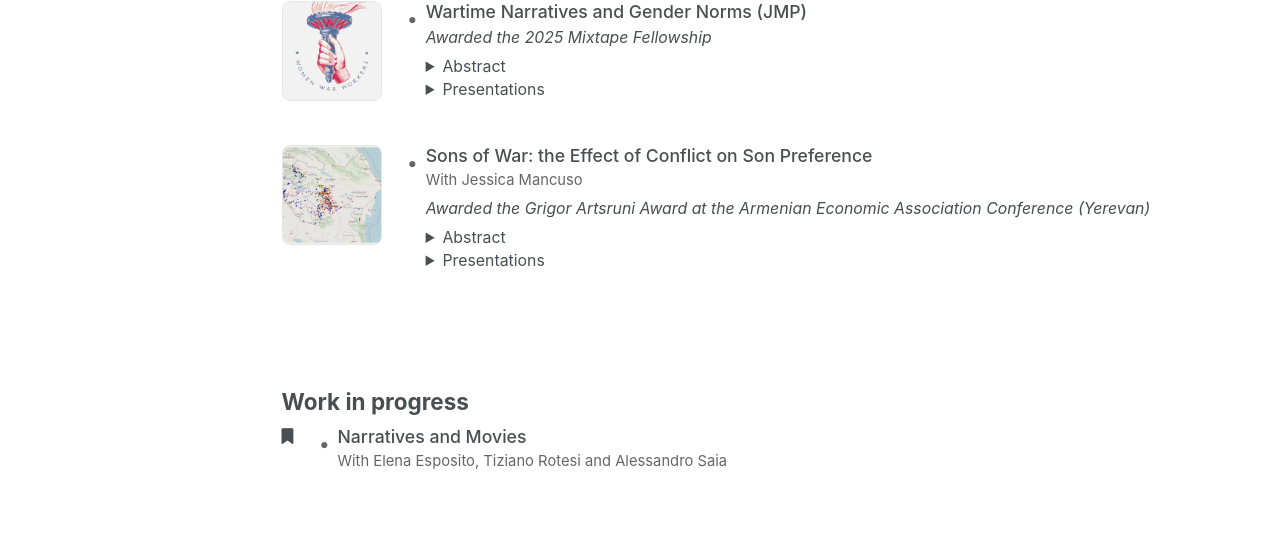
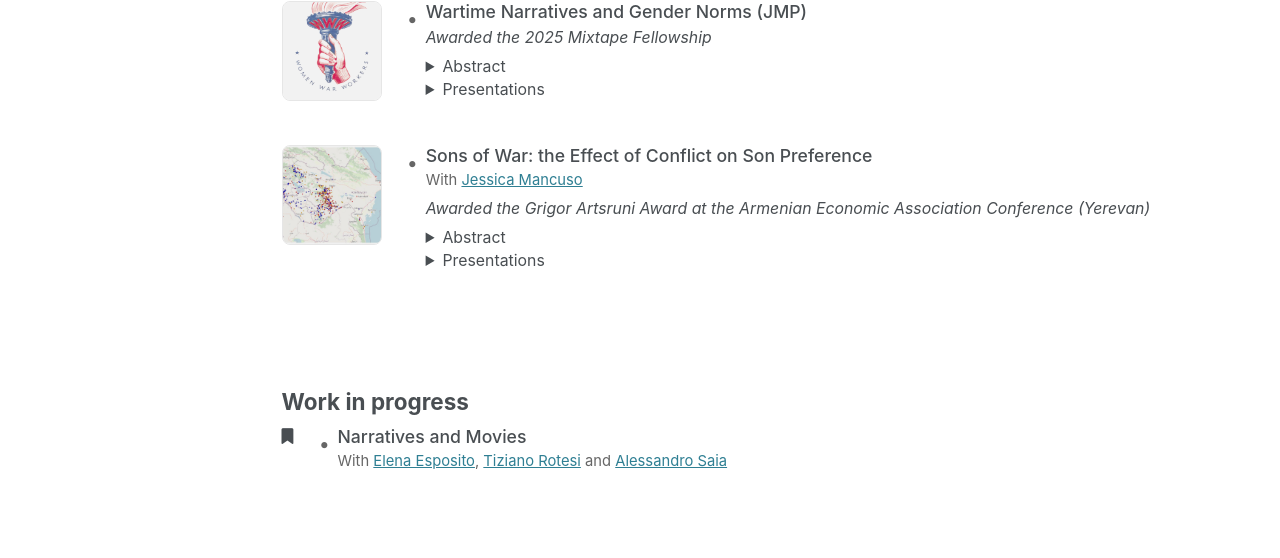
Before and after one commit to giuliferrero/giuliferrero.github.io, a Jekyll site: the page built from _pages/publications.md, in a window 1280 px wide and 1099 px high. Shown: the part 188-746 px from the top of the window. Built offline with Jekyll 4.4.1, drawn with Linux system fonts in a browser that asks for light colours.

Commit message:
Update publications.md

```diff
--- a/_pages/publications.md
+++ b/_pages/publications.md
@@ -67,7 +67,10 @@ author_profile: false
     Sons of War: the Effect of Conflict on Son Preference
   </h3>
 
-  <p class="coauthors">With Jessica Mancuso</p>
+   <p class="coauthors">
+    With <a href="https://www.jessicamancuso.com/" target="_blank" rel="noopener">Jessica Mancuso</a>
+  </p>
+
 
   <p style="font-style:italic; margin-top:0.25rem;">
     Awarded the Grigor Artsruni Award at the Armenian Economic Association Conference (Yerevan)
@@ -103,8 +106,13 @@ author_profile: false
     Narratives and Movies
     </h3>
     <p class="coauthors">
-      With Elena Esposito, Tiziano Rotesi and Alessandro Saia
+    With
+    <a href="https://www.elenaesposito.com/" target="_blank" rel="noopener">Elena Esposito</a>,
+    <a href="https://www.tizianorotesi.com/" target="_blank" rel="noopener">Tiziano Rotesi</a>
+    and
+    <a href="https://sites.google.com/site/asaia9585/alessandro-saia" target="_blank" rel="noopener">Alessandro Saia</a>
     </p>
+
   </div>
 
 </div>
```
